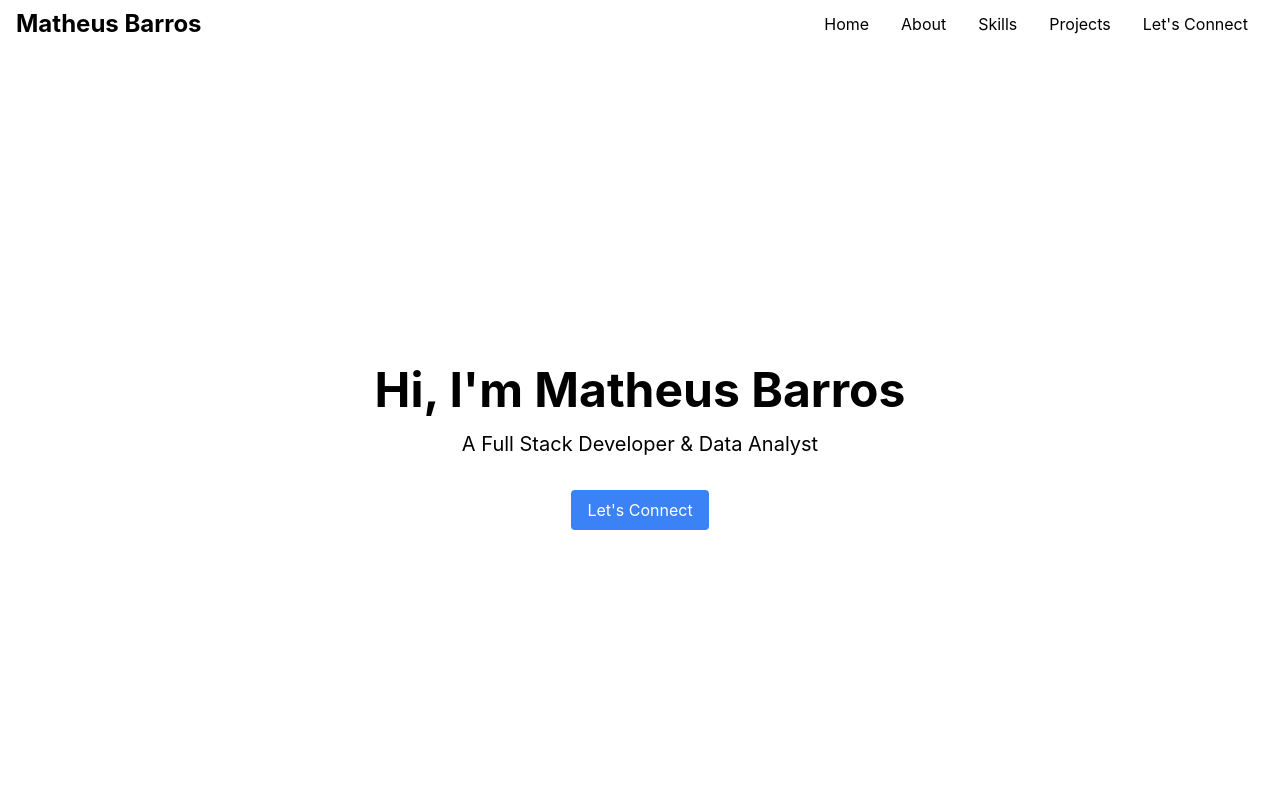
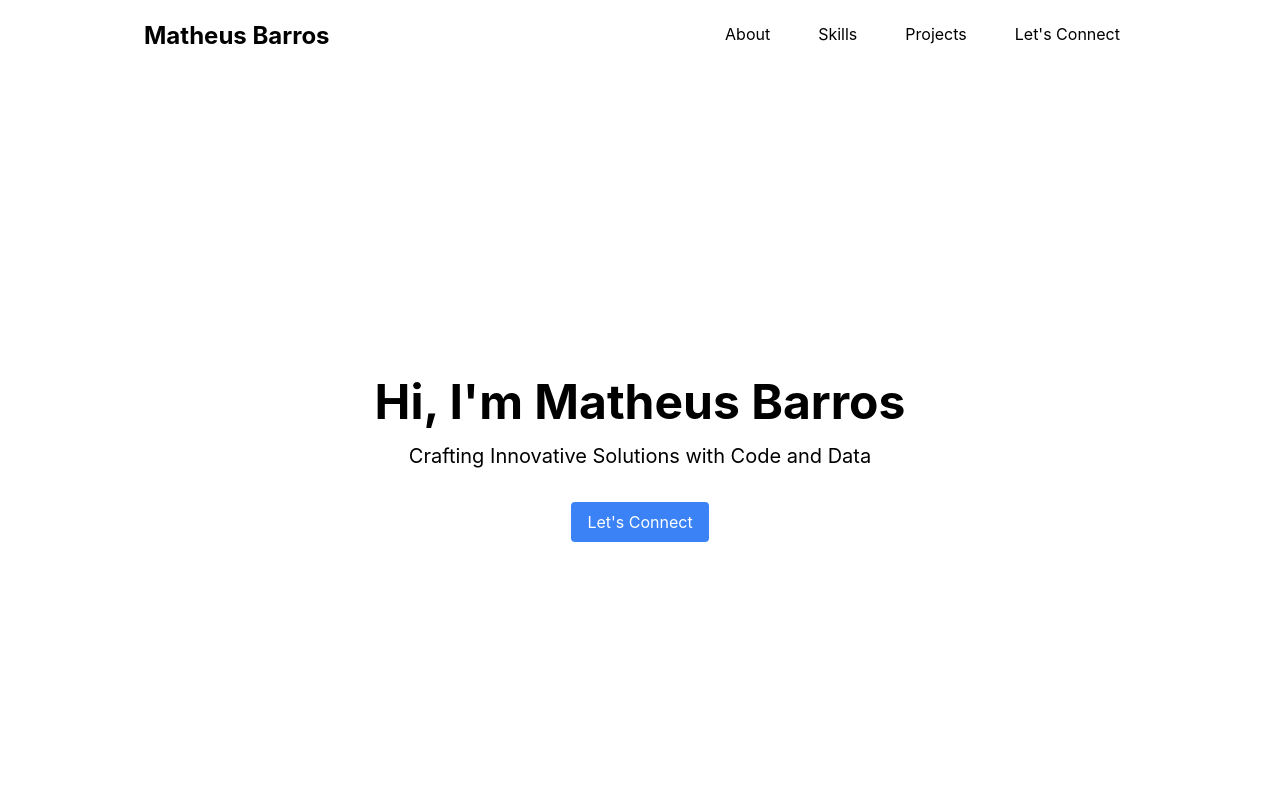
Before and after one commit to barros-m/matheusbarros.dev, a React (Create React App) app: page / in a window 1280 px wide. Shown: the top 800 px of the page. Built offline with nearby package versions, Linux system fonts and the light colour scheme.

Commit message:
Improved navbar

```diff
--- a/src/components/Hero.js
+++ b/src/components/Hero.js
@@ -4,7 +4,7 @@ const Hero = () => {
   return (
     <section id="hero" className="bg-white h-screen flex flex-col justify-center items-center">
       <h1 className="text-5xl font-bold mb-4">Hi, I'm Matheus Barros</h1>
-      <p className="text-xl mb-8">A Full Stack Developer & Data Analyst</p>
+      <p className="text-xl mb-8">Crafting Innovative Solutions with Code and Data</p>
       <a href="#connect" className="px-4 py-2 bg-blue-500 text-white rounded">Let's Connect</a>
     </section>
   );
--- a/src/components/NavBar.js
+++ b/src/components/NavBar.js
@@ -1,16 +1,43 @@
 import React from 'react';
 
 const NavBar = () => {
+
+    const options = [
+        {
+            label: 'About',
+            href: '#about',
+        },
+        {
+            label: 'Skills',
+            href: '#tech-stacks',
+        },
+        {
+            label: 'Projects',
+            href: '#projects',
+        },
+        {
+            label: 'Let\'s Connect',
+            href: '#connect',
+        }
+    ];
+
   return (
-    <nav className="bg-white shadow-md">
-      <div className="container mx-auto px-4 py-2 flex justify-between items-center">
+    <nav className="bg-white shadow-md pt-3">
+      <div className="container mx-auto px-4 py-2 flex justify-between items-center max-w-screen-lg">
         <div className="text-2xl font-bold">Matheus Barros</div>
-        <div>
-          <a href="#hero" className="px-4">Home</a>
-          <a href="#about" className="px-4">About</a>
-          <a href="#tech-stacks" className="px-4">Skills</a>
-          <a href="#projects" className="px-4">Projects</a>
-          <a href="#connect" className="px-4">Let's Connect</a>
+        <div className="flex space-x-4">
+            {
+                options.map((option) => {
+                    return(
+                        <a href={option.href} className="px-4 pb-1 relative group">
+                            {option.label}
+                            <span className="block absolute bottom-0 left-0 w-full h-0.5 bg-green-900 transform scale-x-0 group-hover:scale-x-100 transition-transform origin-left duration-300"></span>
+                        </a>
+                    )
+                })
+            }
+
+
         </div>
       </div>
     </nav>
```
